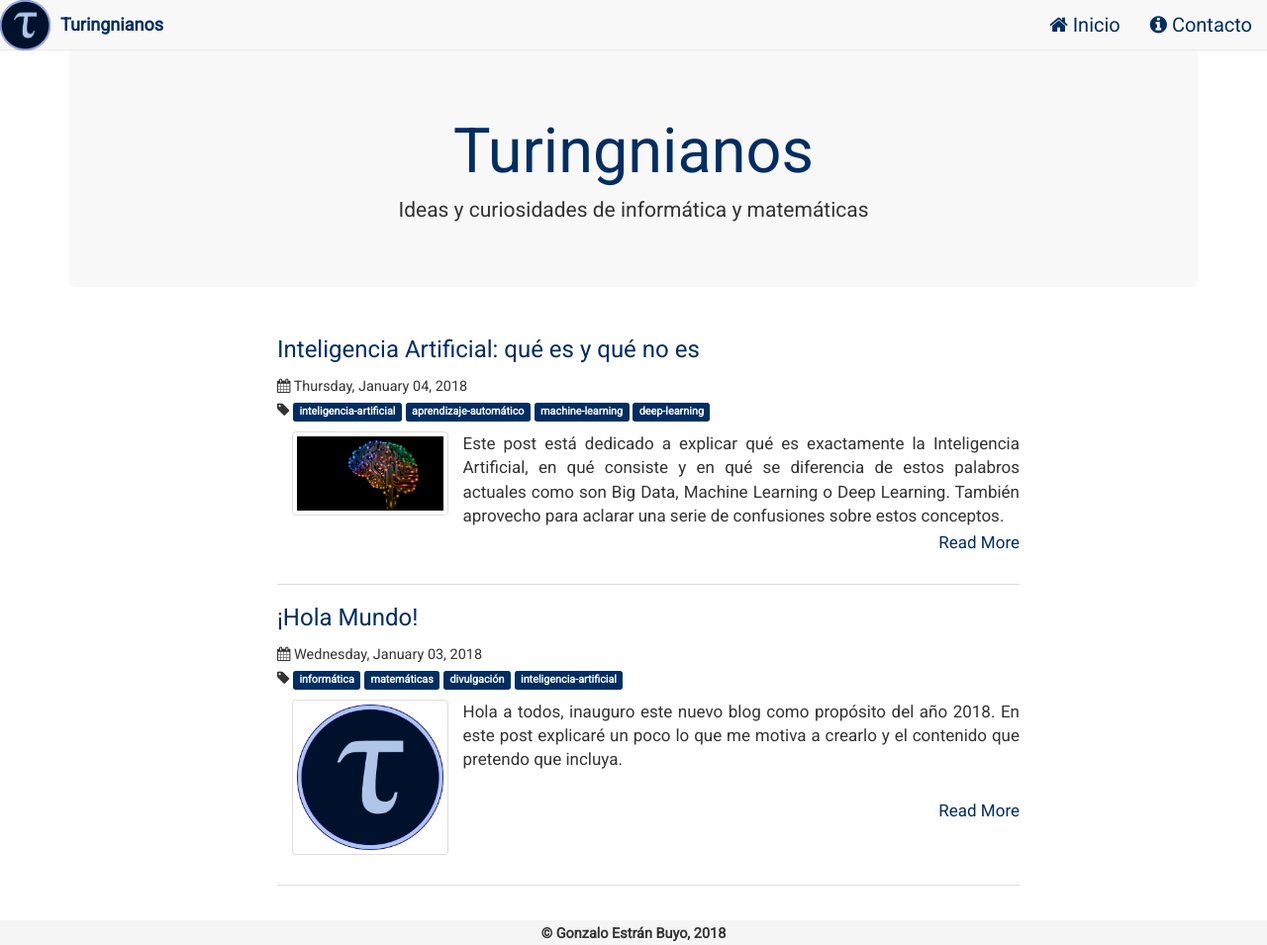
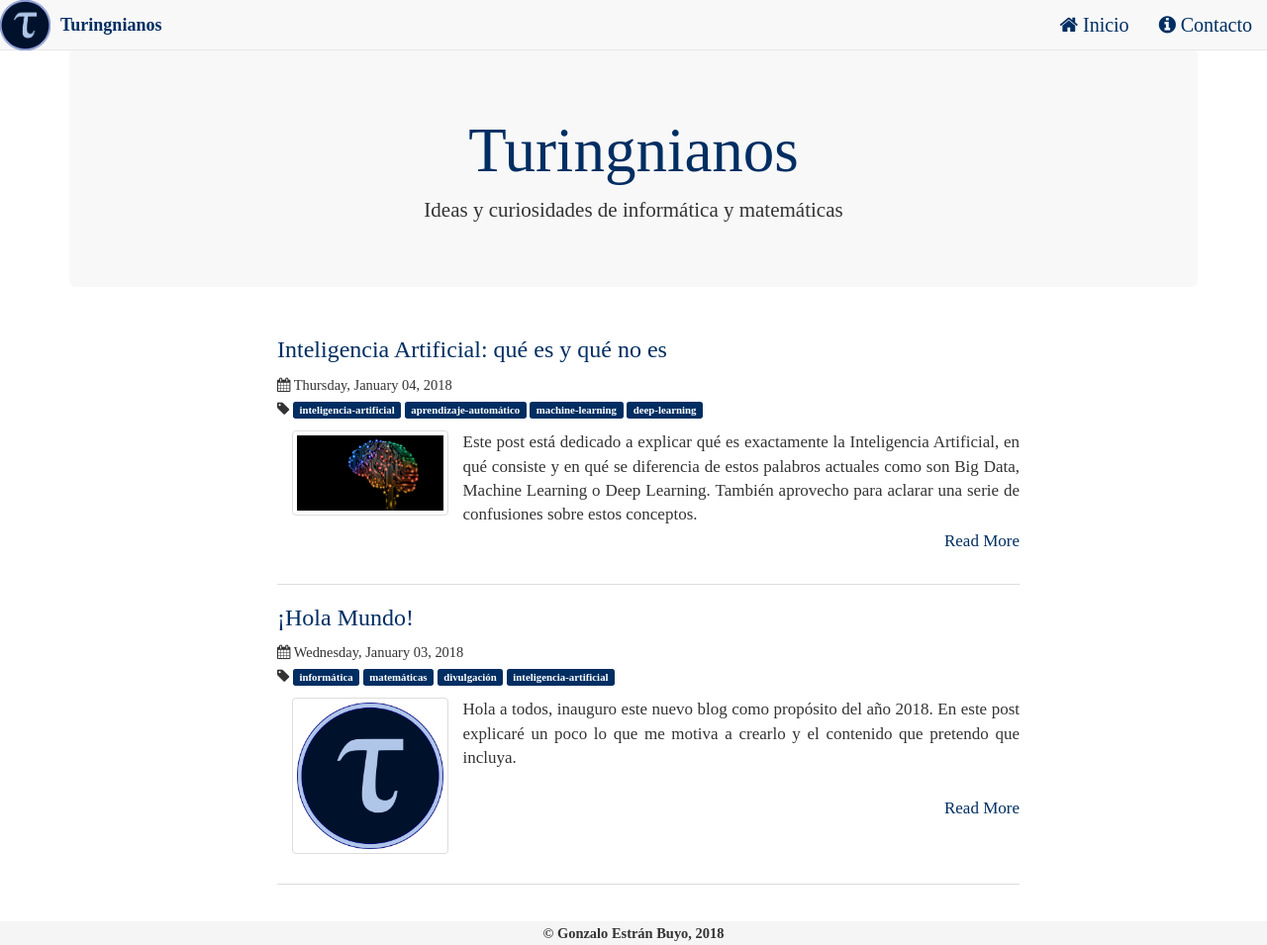
Before and after one commit to turingnianos/turingnianos.github.io, a Jekyll site: the page built from index.html, in a window 1280 px wide and 955 px high. Shown: the whole window at 99% size. Built offline with Jekyll 4.4.1, drawn with Linux system fonts in a browser that asks for light colours; nearby versions of some CDN libraries; some web fonts are replaced; comment, search, counter and statistics services are not loaded.

Commit message:
Update site.css

```diff
--- a/assets/css/site.css
+++ b/assets/css/site.css
@@ -1,9 +1,9 @@
 /* @import url(http://fonts.googleapis.com/css?family=Lato:400,700); */
-@import url(https://fonts.googleapis.com/css?family=Roboto);
+@import url('https://fonts.googleapis.com/css?family=Bellefair');
 
 /* global settings */
 body {
-  font-family: 'Roboto', 'sans-serif';
+  font-family: 'Bellefair', 'sans-serif';
   padding-bottom:60px;
   padding-top:50px;
   font-size:170%;
```
